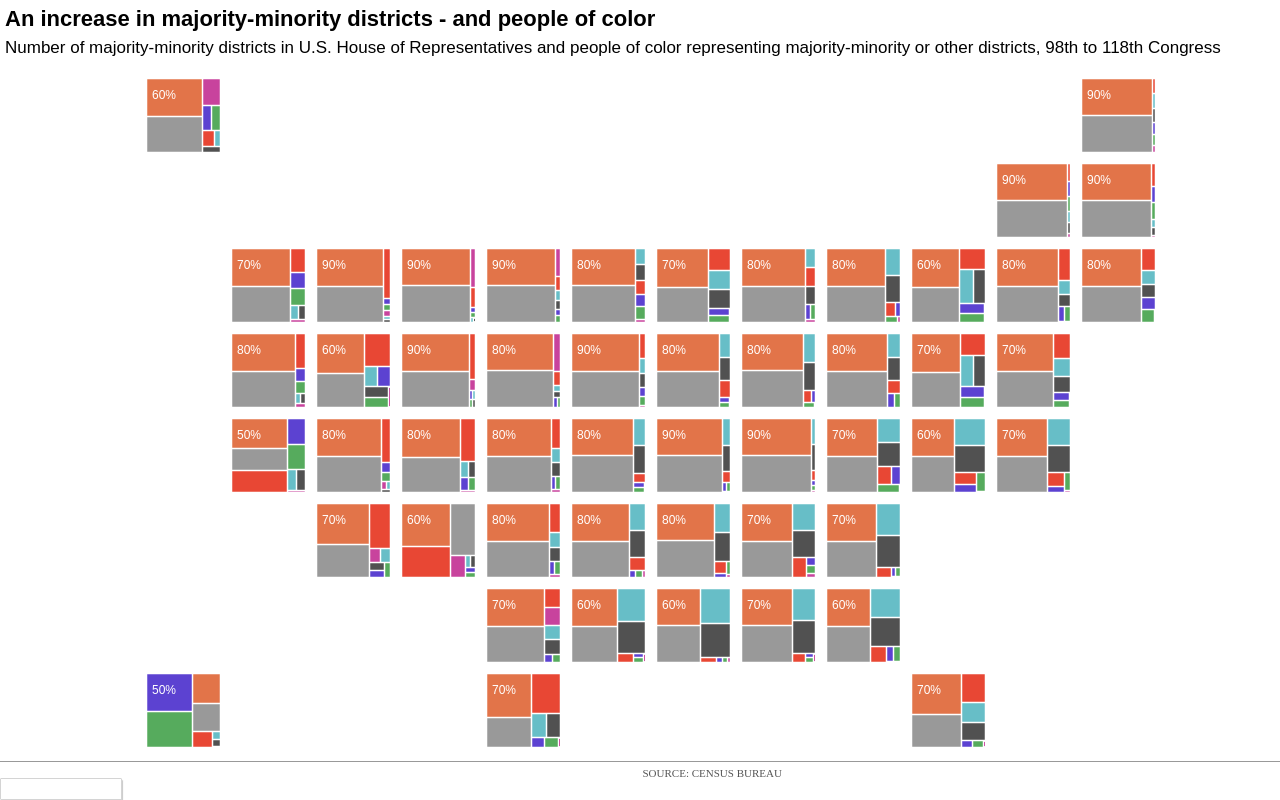
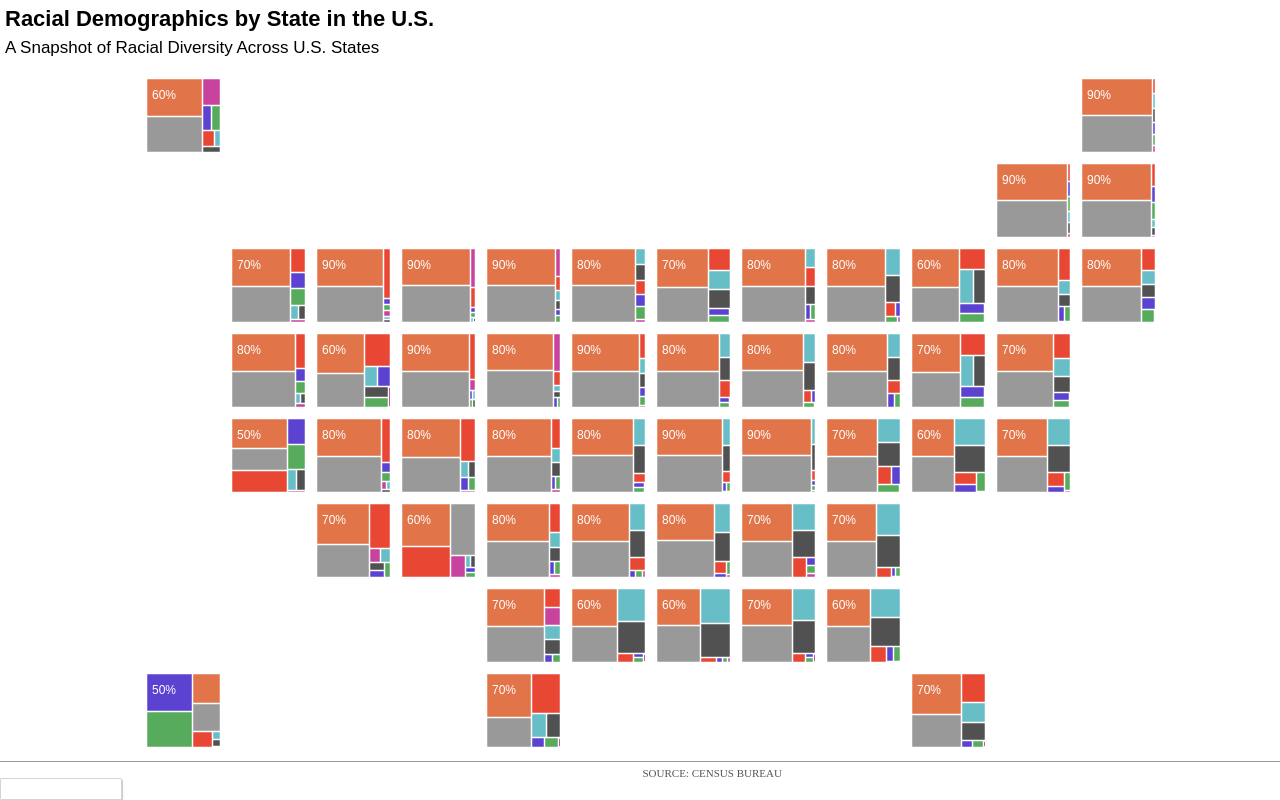
Before and after one commit to poojadantewadia/USGridMap, a plain HTML site: page index.html in a window 1280 px wide. Drawn offline with nearby package versions, Linux system fonts and the light colour scheme.

Commit message:
Update index.html

```diff
--- a/index.html
+++ b/index.html
@@ -122,9 +122,8 @@
     <div class="content">
         <div class="headerContent">
             <diV class="titleH">
-                <h4 class="titleHeader">An increase in majority-minority districts - and people of color</h4>
-                <div class="headerDescription">Number of majority-minority districts in U.S. House of Representatives
-                    and people of color representing majority-minority or other districts, 98th to 118th Congress </div>
+                <h4 class="titleHeader">Racial Demographics by State in the U.S.</h4>
+                <div class="headerDescription">A Snapshot of Racial Diversity Across U.S. States</div>
             </diV>
         </div>
         <div id="usGridMapEle"></div>
```
